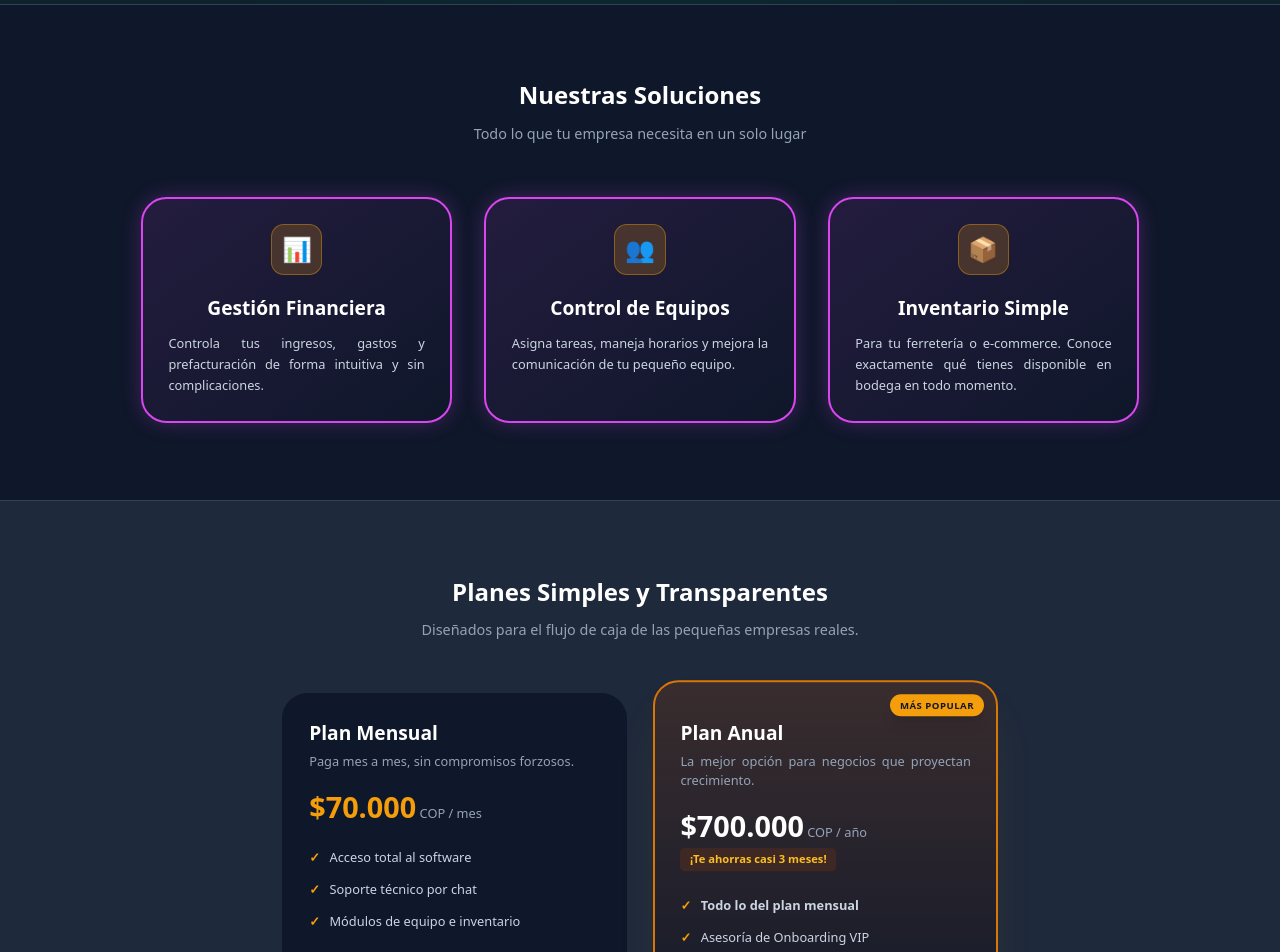
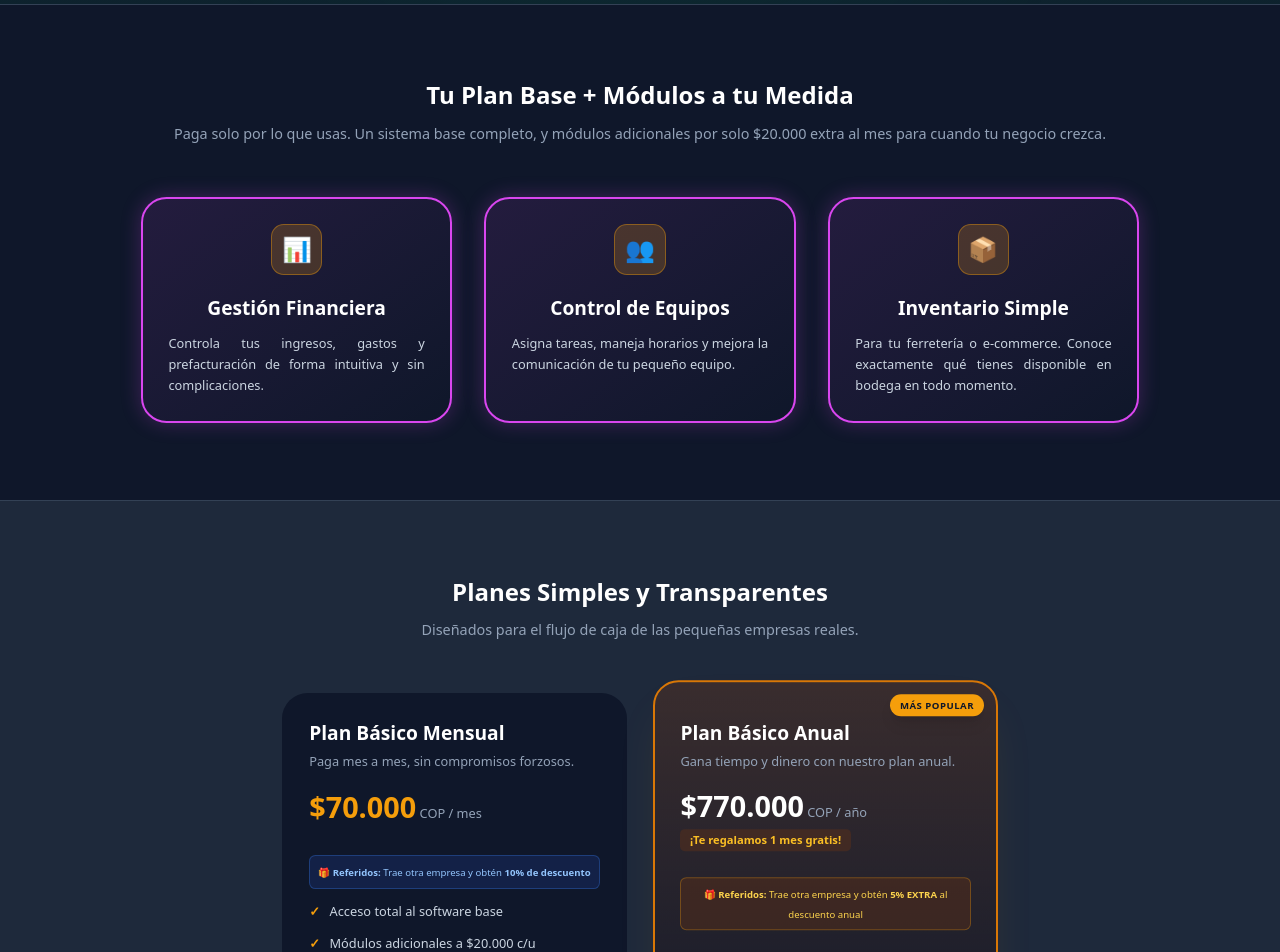
Before and after one commit to MACEVAMO26/gestiva-pyme, an Angular app in the folder frontend/: page / in a window 1280 px wide. Shown: the part 1660-2612 px from the top of the page. Built offline with nearby package versions, Linux system fonts and the light colour scheme.

Commit message:
Actualizar textos de precios y modulos en landing

```diff
--- a/frontend/src/app/pages/dashboard/dashboard-main/dashboard.component.html
+++ b/frontend/src/app/pages/dashboard/dashboard-main/dashboard.component.html
@@ -16,9 +16,9 @@
       </div>
       <div class="topbar-actions">
         <!-- MOCK LINKS TO DEMOS (For presentation) -->
-        <a routerLink="/demo-ventas" class="demo-link" style="margin-right: 15px; text-decoration: none; font-size: 0.9rem; color: var(--text-secondary, #9CA3AF); font-weight: 500; transition: color 0.3s;">Ventas</a>
-        <a routerLink="/demo-servicios" class="demo-link" style="margin-right: 15px; text-decoration: none; font-size: 0.9rem; color: var(--text-secondary, #9CA3AF); font-weight: 500; transition: color 0.3s;">Servicios</a>
-        <a routerLink="/demo-mixto" class="demo-link" style="margin-right: 25px; text-decoration: none; font-size: 0.9rem; color: var(--text-secondary, #9CA3AF); font-weight: 500; transition: color 0.3s;">Mixto</a>
+        <a routerLink="/demo-ventas" class="demo-link">Ventas</a>
+        <a routerLink="/demo-servicios" class="demo-link">Servicios</a>
+        <a routerLink="/demo-mixto" class="demo-link mixed">Mixto</a>
 
         <div class="user-profile" [ngClass]="tipoEmpresaClass">
           <div class="avatar">{{ user?.nombres?.charAt(0) || 'A' }}</div>
--- a/frontend/src/app/pages/dashboard/dashboard-main/dashboard.component.scss
+++ b/frontend/src/app/pages/dashboard/dashboard-main/dashboard.component.scss
@@ -89,6 +89,23 @@ $transition: all 0.1s cubic-bezier(0.4, 0, 0.2, 1);
       display: flex;
       align-items: center;
       gap: 1.5rem;
+
+      .demo-link {
+        margin-right: 15px;
+        text-decoration: none;
+        font-size: 0.9rem;
+        color: var(--text-secondary, #9CA3AF);
+        font-weight: 500;
+        transition: color 0.3s;
+
+        &:hover {
+          color: $primary-color;
+        }
+
+        &.mixed {
+          margin-right: 25px;
+        }
+      }
 
       .btn-avatar-random {
         background: transparent;
--- a/frontend/src/app/pages/landing/landing.component.html
+++ b/frontend/src/app/pages/landing/landing.component.html
@@ -105,8 +105,8 @@
   <section id="servicios" class="features-section">
     <div class="features-container">
       <div class="features-header">
-        <h2 class="section-title">Nuestras Soluciones</h2>
-        <p class="section-subtitle">Todo lo que tu empresa necesita en un solo lugar</p>
+        <h2 class="section-title">Tu Plan Base + Módulos a tu Medida</h2>
+        <p class="section-subtitle">Paga solo por lo que usas. Un sistema base completo, y módulos adicionales por solo $20.000 extra al mes para cuando tu negocio crezca.</p>
       </div>
 
       <div class="features-grid">
@@ -147,18 +147,21 @@
       <div class="pricing-grid">
 
         <div class="pricing-card card-monthly">
-          <h3 class="pricing-title">Plan Mensual</h3>
+          <h3 class="pricing-title">Plan Básico Mensual</h3>
           <p class="pricing-desc">Paga mes a mes, sin compromisos forzosos.</p>
           <div class="pricing-price">
             <span class="price-amount text-amber-500">$70.000</span>
             <span class="price-period"> COP / mes</span>
           </div>
+          <div class="referral-banner mt-2 mb-4 p-2 bg-blue-900/30 border border-blue-500/30 rounded-lg text-center">
+            <span class="text-xs text-blue-300 font-medium">🎁 <strong>Referidos:</strong> Trae otra empresa y obtén <strong>10% de descuento</strong></span>
+          </div>
           <ul class="pricing-features">
-            <li><span class="check-icon">✓</span> Acceso total al software</li>
+            <li><span class="check-icon">✓</span> Acceso total al software base</li>
+            <li><span class="check-icon">✓</span> Módulos adicionales a $20.000 c/u</li>
             <li><span class="check-icon">✓</span> Soporte técnico por chat</li>
-            <li><span class="check-icon">✓</span> Módulos de equipo e inventario</li>
           </ul>
-          <a routerLink="/login" class="pricing-btn btn-monthly">Elegir Mensual</a>
+          <a routerLink="/login" class="pricing-btn btn-monthly mt-4">Elegir Mensual</a>
         </div>
 
         <div class="pricing-card card-annual">
@@ -166,16 +169,19 @@
             <span class="popular-badge">Más Popular</span>
           </div>
 
-          <h3 class="pricing-title text-amber-400 mt-4">Plan Anual</h3>
-          <p class="pricing-desc">La mejor opción para negocios que proyectan crecimiento.</p>
-          <div class="pricing-price mb-8">
-            <span class="price-amount text-white">$700.000</span>
+          <h3 class="pricing-title text-amber-400 mt-4">Plan Básico Anual</h3>
+          <p class="pricing-desc">Gana tiempo y dinero con nuestro plan anual.</p>
+          <div class="pricing-price mb-4">
+            <span class="price-amount text-white">$770.000</span>
             <span class="price-period"> COP / año</span>
-            <p class="savings-tag">¡Te ahorras casi 3 meses!</p>
+            <p class="savings-tag">¡Te regalamos 1 mes gratis!</p>
+          </div>
+          <div class="referral-banner mb-6 p-2 bg-amber-900/30 border border-amber-500/30 rounded-lg text-center">
+            <span class="text-xs text-amber-300 font-medium">🎁 <strong>Referidos:</strong> Trae otra empresa y obtén <strong>5% EXTRA</strong> al descuento anual</span>
           </div>
           <ul class="pricing-features">
-            <li><span class="check-icon">✓</span> <strong>Todo lo del plan mensual</strong></li>
-            <li><span class="check-icon">✓</span> Asesoría de Onboarding VIP</li>
+            <li><span class="check-icon">✓</span> <strong>Todo lo del plan base</strong></li>
+            <li><span class="check-icon">✓</span> Congelas el precio por todo el año</li>
             <li><span class="check-icon">✓</span> Prioridad Alta en soporte</li>
           </ul>
           <a routerLink="/login" class="pricing-btn btn-annual">Ahorrar Meses Ahora</a>
```
